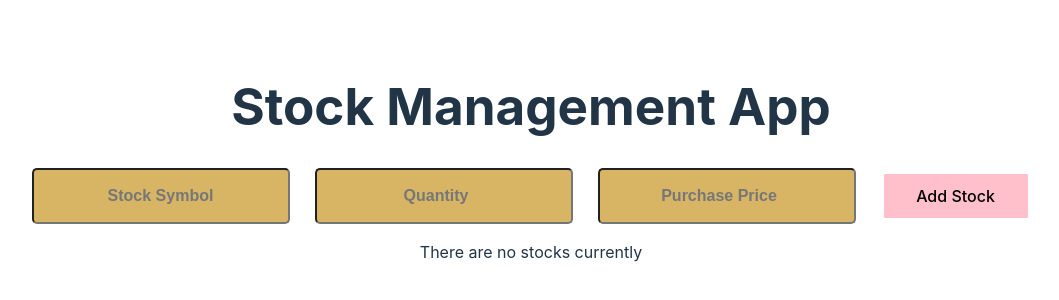
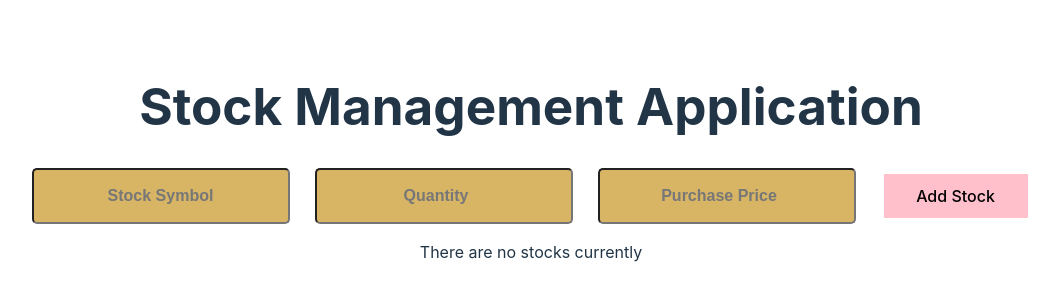
Before and after one commit to kohkohl/kohkohl.github.io, a React (Vite) app: page / in a window 1280 px wide. Shown: the part 238-538 px from the top of the page, without its empty margins (109-1168 px from the left). Built offline with nearby package versions, Linux system fonts and the light colour scheme.

Commit message:
Update App.jsx

```diff
--- a/src/App.jsx
+++ b/src/App.jsx
@@ -12,7 +12,7 @@ function App() {
   return (
     <StockContext.Provider value = {value}>
       <div>
-        <h1>Stock Management App</h1>
+        <h1>Stock Management Application</h1>
         <StockForm />
       </div>
     </StockContext.Provider>
```
